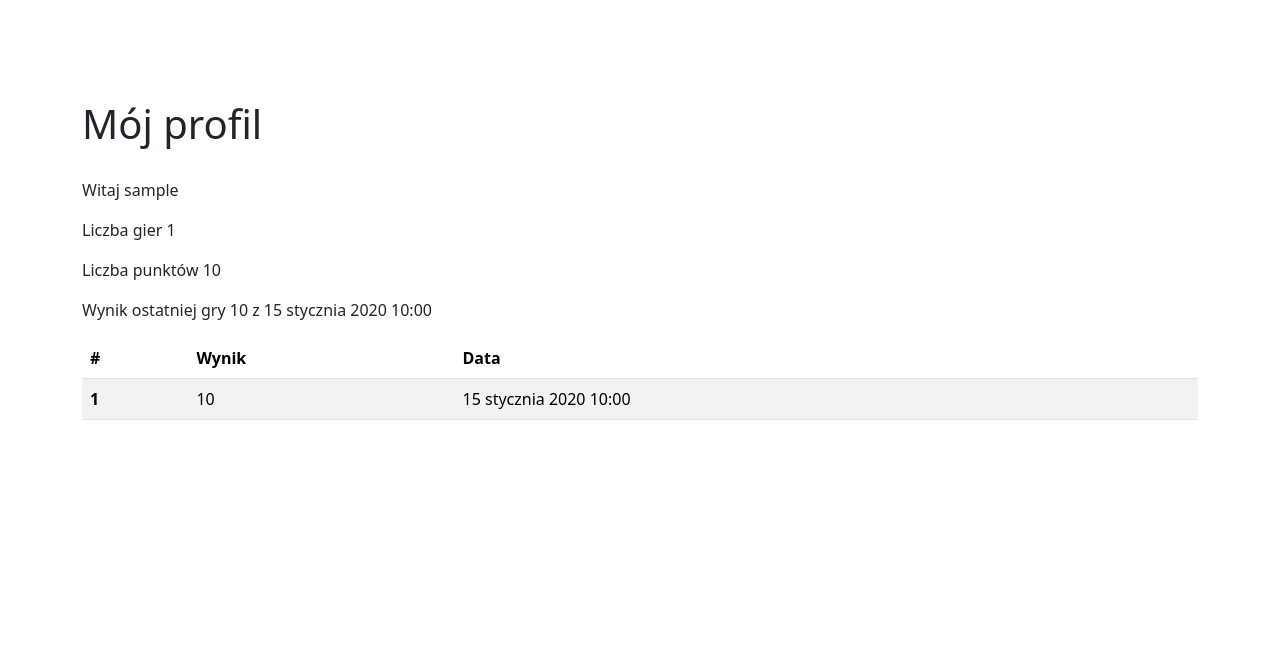
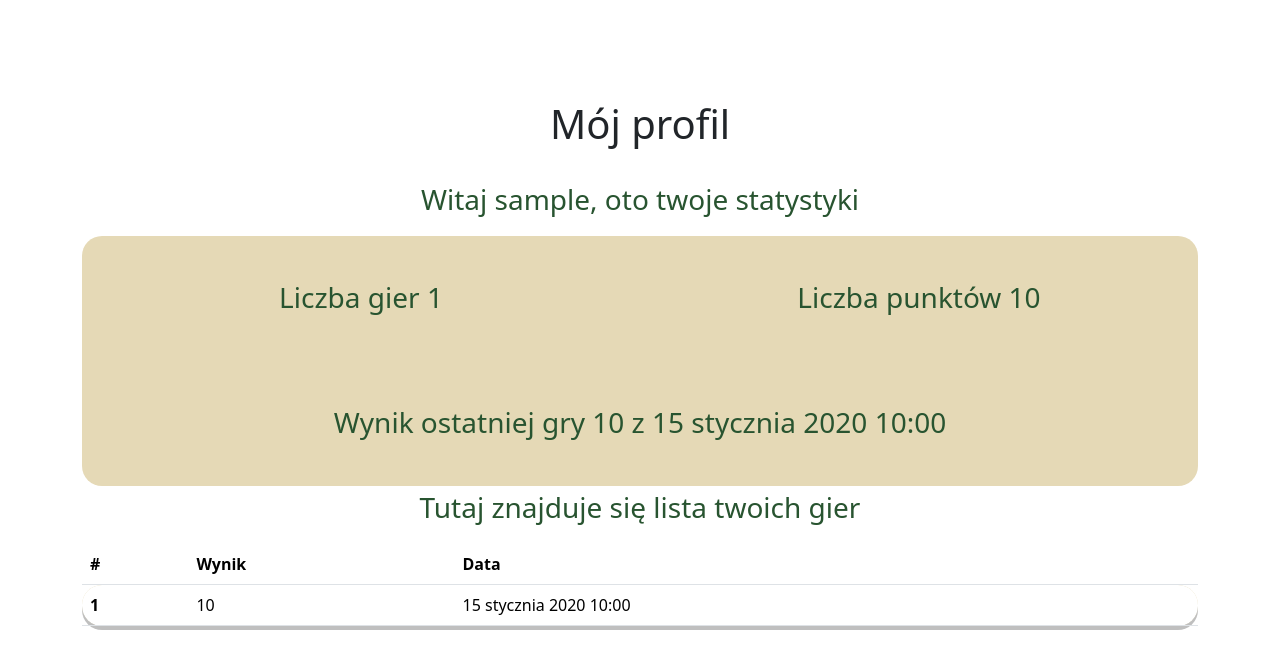
Before and after one commit to kerness/geogame, a Django app: page /profile in a window 1280 px wide. Shown: the part 56-725 px from the top of the page. Run offline with Django 4.2, Linux system fonts and the light colour scheme; a user stored in the database is signed in; tables that the repository leaves empty hold one stand-in row (values such as "Sample post").

Commit message:
profile page

```diff
--- a/main/static/style.css
+++ b/main/static/style.css
@@ -68,11 +68,12 @@ h1 {
 }
 .gameNav {
     display: flex;
-  justify-content: space-between;
+    justify-content: space-between;
 }
 
 .gameNav button:last-child {
-  margin-left: auto;
+    margin-left: auto;
+    top: 100px;
 }
 
 /*ranking*/
@@ -80,12 +81,9 @@ h1 {
 tr{
     color: var(--main_dark);
 }
-tr td{
-    padding-bottom: 50px;
-}
 
 .rankRows{
-    background: #E5D9B6;
+    background: var(--text_light);
 
 }
 .rankRows td{
@@ -102,3 +100,42 @@ tr td{
     border-radius: 20px 0 0 20px;
 
 }
+
+/*profil*/
+
+.userInfo{
+    font-size: 28px;
+    color: var(--main_dark);
+    width: 100%;
+    height: 250px;
+    background: var(--text_light);
+    border-radius: 20px;
+    display: flex;
+    flex-direction: row;
+    flex-wrap: wrap;
+
+}
+.userInfo div{
+    text-align: center;
+    margin-top: 40px;
+}
+
+.userInfo div:first-child {
+    order: 1;
+    flex: 0 0 50%;
+}
+
+.userInfo div:nth-child(2) {
+    order: 2;
+    flex: 0 0 50%;
+}
+
+.userInfo div:last-child {
+    order: 3;
+    flex: 0 0 100%;
+}
+#nameHeader{
+    font-size: 28px;
+    text-align: center;
+    color: var(--main_dark);
+}
--- a/main/templates/main/profile.html
+++ b/main/templates/main/profile.html
@@ -1,13 +1,15 @@
 {% extends 'main/base.html' %}
 {% block title %} Mój profil {% endblock %}
 {% block content %}
-<h1>Mój profil</h1>
-    <p>Witaj {{ user.username }}</p>
-    <p>Liczba gier {{ games_count }}</p>
-    <p>Liczba punktów {{ score_count.score__sum }}</p>
-    <p>Wynik ostatniej gry {{ last_game.score }} z {{ last_game.played_at }}</p>
-
-    <table class="table table-striped">
+<h1 style="text-align: center">Mój profil</h1>
+    <p id="nameHeader">Witaj {{ user.username }}, oto twoje statystyki</p>
+    <div class="userInfo">
+    <div>Liczba gier {{ games_count }}</div>
+    <div>Liczba punktów {{ score_count.score__sum }}</div>
+    <div>Wynik ostatniej gry {{ last_game.score }} z {{ last_game.played_at }}</div>
+    </div>
+    <p id="nameHeader">Tutaj znajduje się lista twoich gier</p>
+    <table class="table table">
         <thead>
         <tr>
             <th scope="col">#</th>
@@ -17,7 +19,7 @@
         </thead>
         <tbody>
         {% for game in my_games %}
-            <tr>
+            <tr class="rankRows">
                 <th scope="row">{{ forloop.counter }}</th>
                 <td>{{ game.score }}</td>
                 <td>{{ game.played_at }}</td>
```
